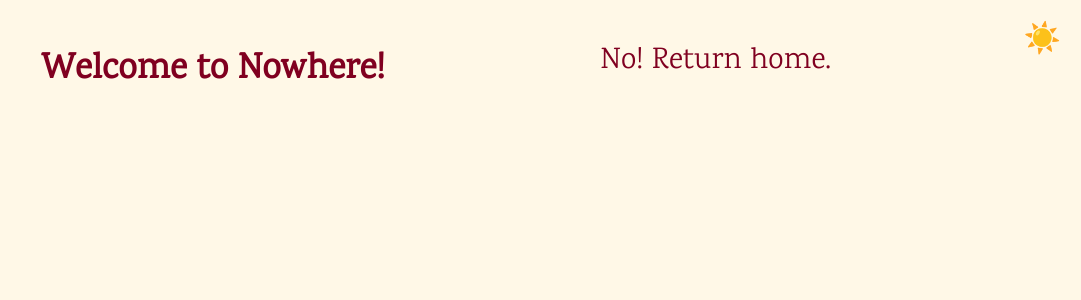
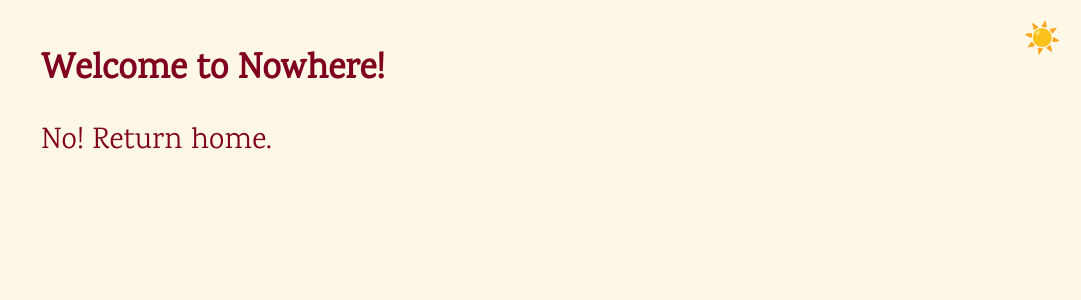
Before and after one commit to UV-1999/uv-1999.github.io, a PHP site: page /404.html in a window 1280 px wide. Shown: the top 300 px of the page, without its empty margins (199-1280 px from the left). Run offline with PHP 8.4, Linux system fonts and the light colour scheme; some libraries are stand-ins or nearby versions; some web fonts are replaced.

Commit message:
Update main.css

```diff
--- a/main.css
+++ b/main.css
@@ -11,8 +11,6 @@ body.dark-mode {
             color: #fff;
         }
 header {
-            display: flex;
-            justify-content: space-between;
             background-color: #fff8e7;
             color: #800020;
             height: auto;
```
